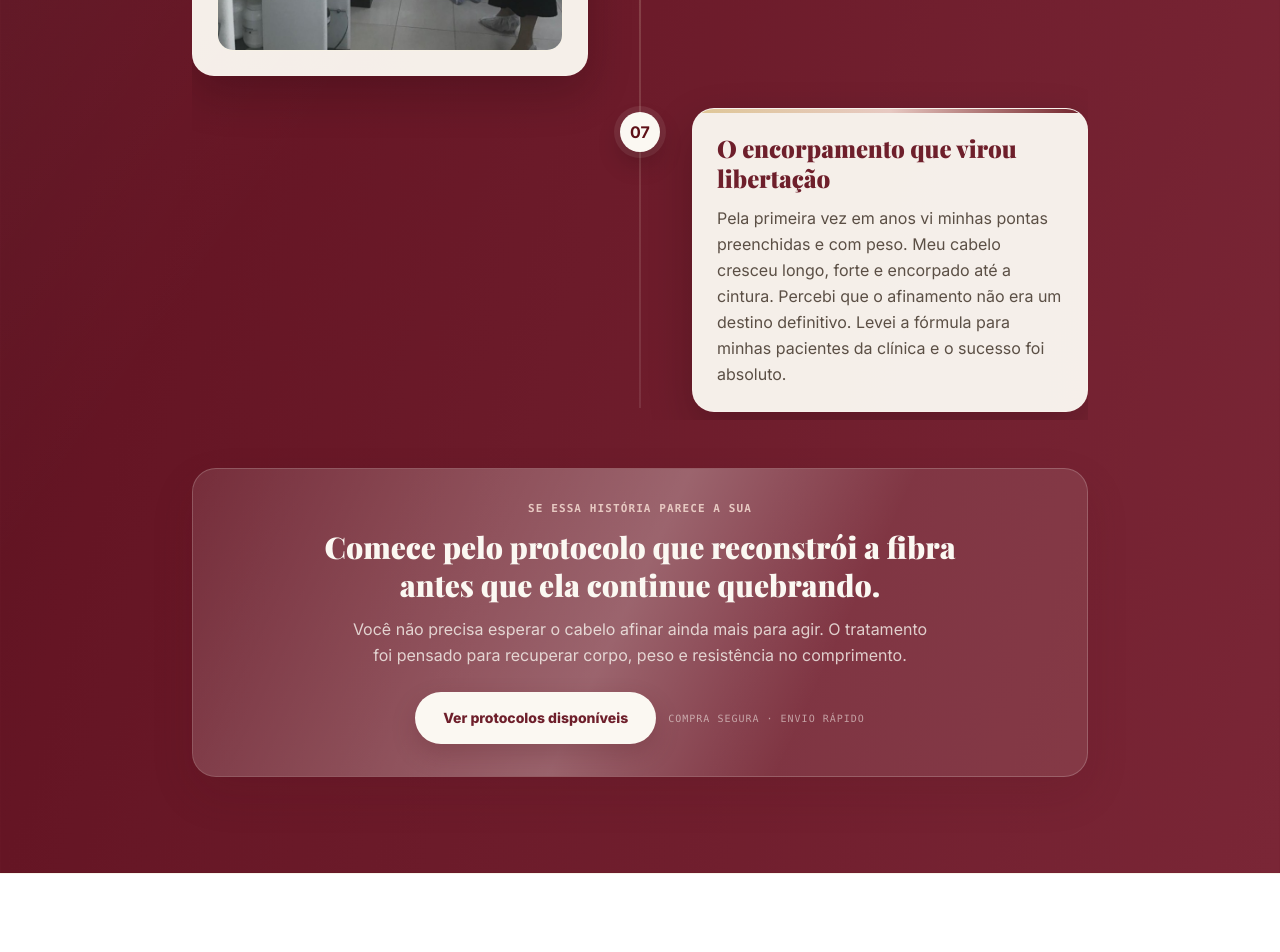
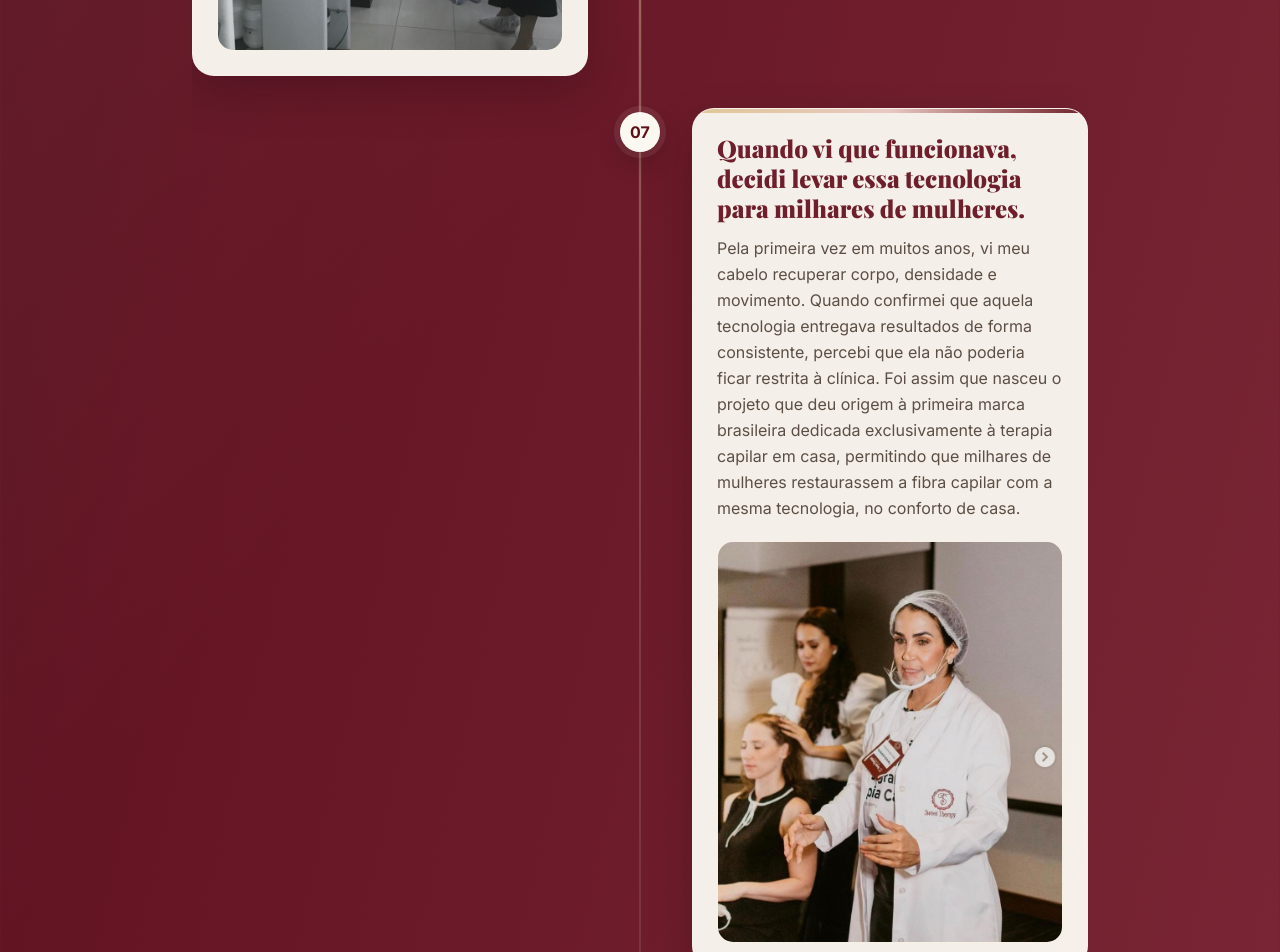
Before and after one commit to DellsantosXD/lp-proteina-do-trigo-A, a React (Vite) app: page / in a window 1280 px wide. Shown: the part 7540-8492 px from the top of the page. Built offline with nearby package versions, Linux system fonts and the light colour scheme; a web font is replaced by a local one.

Commit message:
content: update title, text copy and image for card 7

```diff
--- a/src/components/Timeline.tsx
+++ b/src/components/Timeline.tsx
@@ -41,9 +41,9 @@ const items: TimelineItem[] = [
   },
   {
     id: 7,
-    title: 'O encorpamento que virou libertação',
+    title: 'Quando vi que funcionava, decidi levar essa tecnologia para milhares de mulheres.',
     description:
-      'Pela primeira vez em anos vi minhas pontas preenchidas e com peso. Meu cabelo cresceu longo, forte e encorpado até a cintura. Percebi que o afinamento não era um destino definitivo. Levei a fórmula para minhas pacientes da clínica e o sucesso foi absoluto.'
+      'Pela primeira vez em muitos anos, vi meu cabelo recuperar corpo, densidade e movimento. Quando confirmei que aquela tecnologia entregava resultados de forma consistente, percebi que ela não poderia ficar restrita à clínica. Foi assim que nasceu o projeto que deu origem à primeira marca brasileira dedicada exclusivamente à terapia capilar em casa, permitindo que milhares de mulheres restaurassem a fibra capilar com a mesma tecnologia, no conforto de casa.'
   }
 ];
 
@@ -84,6 +84,12 @@ const visuals: Record<number, { src: string; alt: string; position: string; heig
     src: '/timeline/card-6.jpg',
     alt: 'Foi assim que nasceu a Reconstrução Molecular em 3 Camadas',
     position: 'object-[center_35%]',
+    height: 'h-80 sm:h-[400px]'
+  },
+  7: {
+    src: '/timeline/card-7.jpg',
+    alt: 'Quando vi que funcionava, decidi levar essa tecnologia para milhares de mulheres',
+    position: 'object-[center_20%]',
     height: 'h-80 sm:h-[400px]'
   }
 };
```
Also changed, not shown: public/timeline/card-7.jpg (added).
